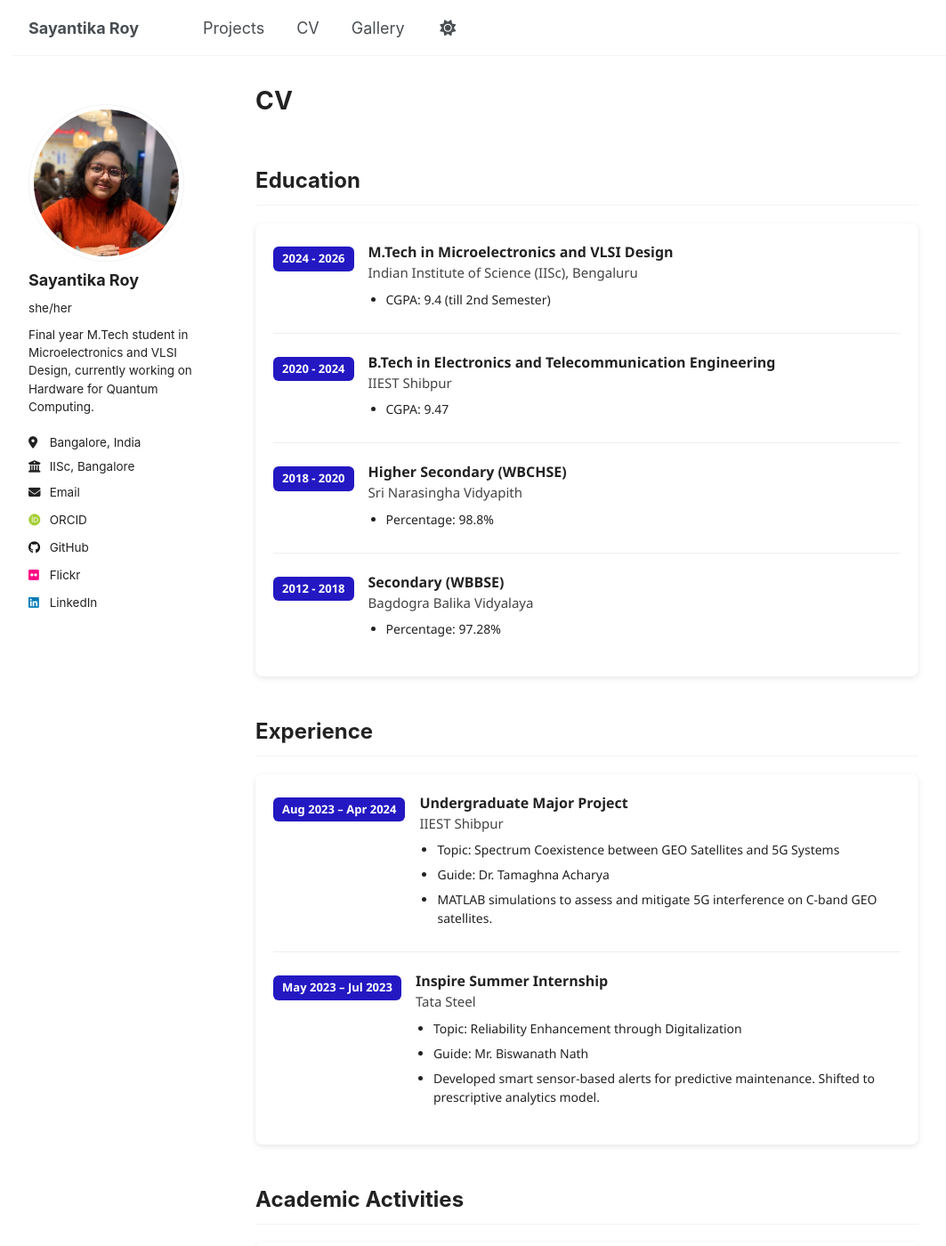
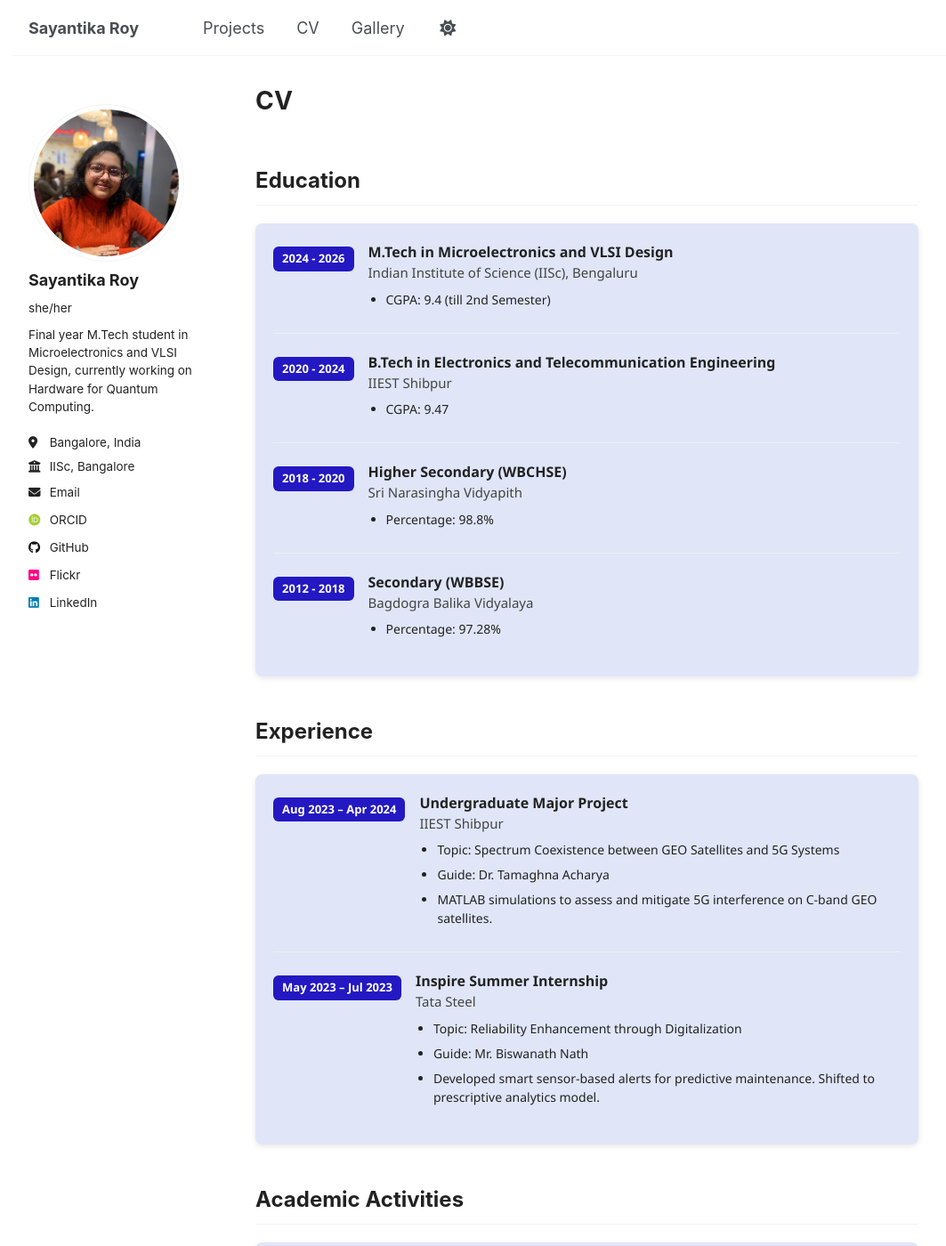
Before and after one commit to sayo-134/sayantika-roy.github.io, a Jekyll site: the page built from _pages/cv.html, in a window 1280 px wide and 1400 px high. Shown: the whole window at 89% size, without its empty margins (6-1069 px from the left). Built offline with Jekyll 4.4.1, drawn with Linux system fonts in a browser that asks for light colours; some web fonts are replaced.

Commit message:
updated cv.html

```diff
--- a/_pages/cv.html
+++ b/_pages/cv.html
@@ -26,7 +26,7 @@ redirect_from:
   <title>CV</title>
   <style>
     body {
-      font-family: 'Segoe UI', sans-serif;
+      font-family: 'Segoe UI';
       background: #ffffff;
       padding: 20px;
       color: #222;
@@ -41,7 +41,7 @@ redirect_from:
       margin-bottom: 20px;
     }
     .card {
-      background: #fff;
+      background: #e0e6f8;
       border-radius: 8px;
       box-shadow: 0 2px 6px rgba(0, 0, 0, 0.1);
       padding: 20px;
```
